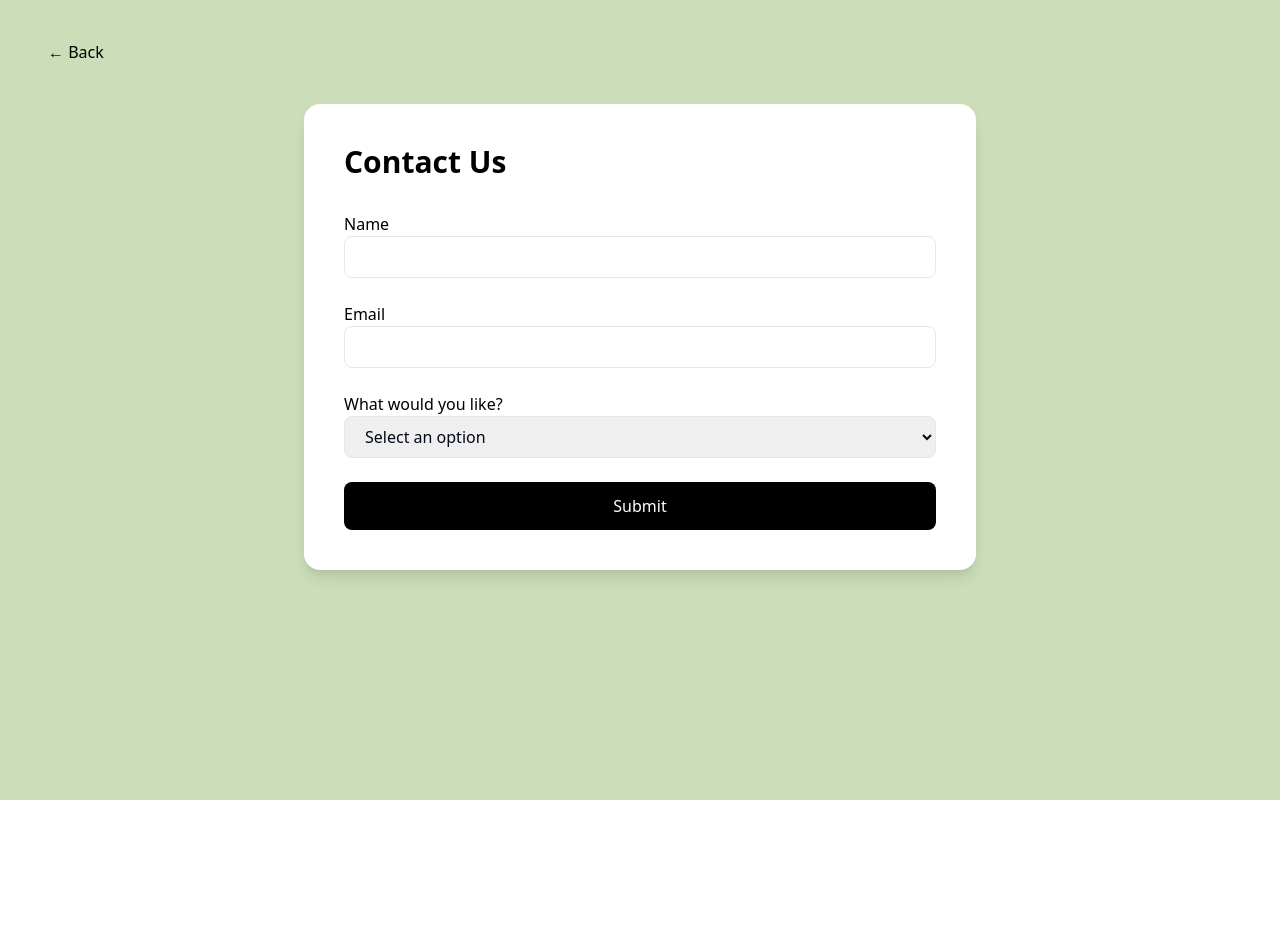
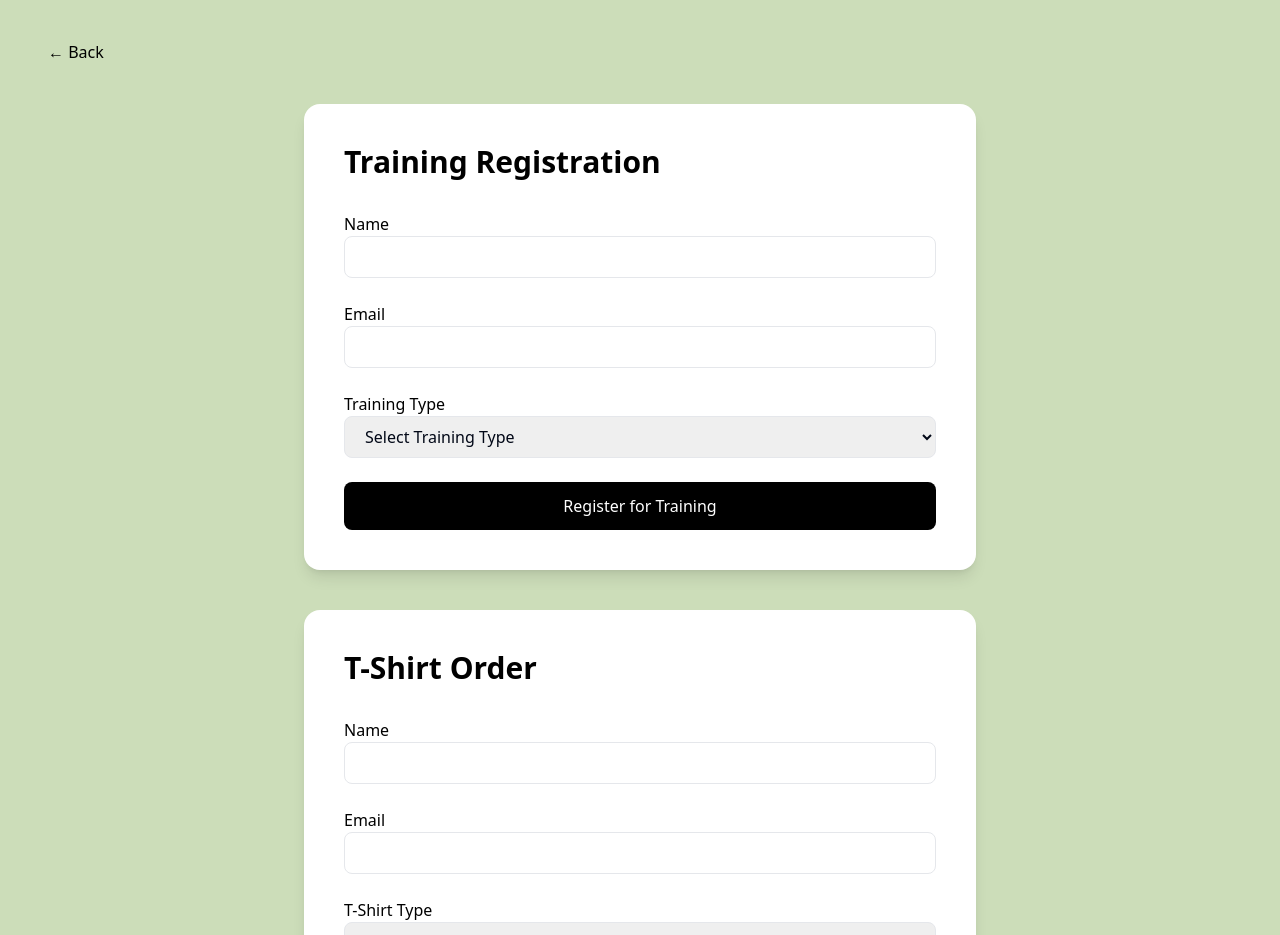
Before and after one commit to pablodour/scroll-n-slide-button, a React (Vite) app: page /contact in a window 1280 px wide. Shown: the top 935 px of the page. Before the commit the page ends 800 px from the top, so only its background shows below. Built offline with nearby package versions, Linux system fonts and the light colour scheme.

Commit message:
contact form

```diff
--- a/src/pages/Contact.tsx
+++ b/src/pages/Contact.tsx
@@ -6,13 +6,10 @@ const Contact = () => {
   const [formData, setFormData] = useState({
     name: '',
     email: '',
-    option: '',
-    purchaseTShirt: false,
+    trainingType: '',
+    sessionType: '',
     tShirtType: '',
     tShirtSize: '',
-    trainingType: '',
-    sessionType: '',
-    message: '',
   });
 
   const trainingOptions = [
@@ -34,13 +31,27 @@ const Contact = () => {
   const tShirtOptions = ["Men", "Women"];
   const tShirtSizes = ["S", "M", "L", "XL", "XXL"];
 
-  const handleSubmit = (e) => {
+  const handleSubmit = (e, type) => {
     e.preventDefault();
-    if (!formData.name || !formData.email || (!formData.option)) {
-      alert("Please fill in all required fields.");
-      return;
-    }
-    console.log('Form submitted:', formData);
+    const formDataToSend = type === 'training' ? {
+      name: formData.name,
+      email: formData.email,
+      trainingType: formData.trainingType,
+    } : {
+      name: formData.name,
+      email: formData.email,
+      tShirtType: formData.tShirtType,
+      tShirtSize: formData.tShirtSize,
+    };
+
+    fetch('https://formspree.io/f/mnqkrepk', {
+      method: 'POST',
+      headers: { 'Content-Type': 'application/json' },
+      body: JSON.stringify(formDataToSend),
+    })
+    .then(response => response.json())
+    .then(data => console.log('Form submitted successfully', data))
+    .catch(error => console.error('Error submitting form', error));
   };
 
   return (
@@ -53,9 +64,9 @@ const Contact = () => {
       </button>
 
       <div className="max-w-2xl mx-auto bg-white rounded-2xl shadow-lg p-6 sm:p-10">
-        <h1 className="text-3xl font-semibold text-text mb-8">Contact Us</h1>
+        <h1 className="text-3xl font-semibold text-text mb-8">Training Registration</h1>
 
-        <form onSubmit={handleSubmit} className="space-y-6">
+        <form onSubmit={(e) => handleSubmit(e, 'training')} className="space-y-6">
           <div>
             <label htmlFor="name" className="text-1xl font-medium text-text mb-8">Name</label>
             <input
@@ -81,23 +92,74 @@ const Contact = () => {
           </div>
 
           <div>
-            <label className="text-1xl font-medium text-text mb-8">What would you like?</label>
+            <label htmlFor="trainingType" className="text-1xl font-medium text-text mb-8">Training Type</label>
             <select
-              value={formData.option}
-              onChange={(e) => setFormData({ ...formData, option: e.target.value })}
+              id="trainingType"
+              value={formData.trainingType}
+              onChange={(e) => setFormData({ ...formData, trainingType: e.target.value, sessionType: '' })}
               className="w-full px-4 py-2 rounded-lg border border-gray-200 focus:outline-none focus:ring-2 focus:ring-gray-200 transition-all"
               required
             >
-              <option value="">Select an option</option>
-              <option value="tshirt">T-Shirt</option>
-              <option value="training">Training</option>
-              <option value="both">T-Shirt & Training</option>
+              <option value="">Select Training Type</option>
+              {trainingOptions.map((option) => (
+                <option key={option} value={option}>{option}</option>
+              ))}
             </select>
           </div>
 
-          {formData.option.includes("tshirt") && (
-            <>
-              <div>
+          {formData.trainingType && (
+            <div>
+              <label htmlFor="sessionType" className="block text-sm font-medium text-text mb-8">Session Type</label>
+              <select
+                id="sessionType"
+                value={formData.sessionType}
+                onChange={(e) => setFormData({ ...formData, sessionType: e.target.value })}
+                className="w-full px-4 py-2 rounded-lg border border-gray-200 focus:outline-none focus:ring-2 focus:ring-gray-200 transition-all"
+                required
+              >
+                <option value="">Select Session Type</option>
+                {sessionOptions[formData.trainingType]?.map((option) => (
+                  <option key={option} value={option}>{option}</option>
+                ))}
+              </select>
+            </div>
+          )}
+
+          <button type="submit" className="w-full bg-text text-white py-3 rounded-lg hover:bg-text-light transition-colors">
+            Register for Training
+          </button>
+        </form>
+      </div>
+
+      <div className="max-w-2xl mx-auto bg-white rounded-2xl shadow-lg p-6 sm:p-10 mt-10">
+        <h1 className="text-3xl font-semibold text-text mb-8">T-Shirt Order</h1>
+
+        <form onSubmit={(e) => handleSubmit(e, 'tshirt')} className="space-y-6">
+          <div>
+            <label htmlFor="name" className="text-1xl font-medium text-text mb-8">Name</label>
+            <input
+              type="text"
+              id="name"
+              value={formData.name}
+              onChange={(e) => setFormData({ ...formData, name: e.target.value })}
+              className="w-full px-4 py-2 rounded-lg border border-gray-200 focus:outline-none focus:ring-2 focus:ring-gray-200 transition-all"
+              required
+            />
+          </div>
+
+          <div>
+            <label htmlFor="email" className="text-1xl font-medium text-text mb-8">Email</label>
+            <input
+              type="email"
+              id="email"
+              value={formData.email}
+              onChange={(e) => setFormData({ ...formData, email: e.target.value })}
+              className="w-full px-4 py-2 rounded-lg border border-gray-200 focus:outline-none focus:ring-2 focus:ring-gray-200 transition-all"
+              required
+            />
+          </div>
+
+          <div>
                 <label htmlFor="tShirtType" className="text-1xl font-medium text-text mb-8">T-Shirt Type</label>
                 <select
                   id="tShirtType"
@@ -127,14 +189,9 @@ const Contact = () => {
                   ))}
                 </select>
               </div>
-            </>
-          )}
 
-          <button
-            type="submit"
-            className="w-full bg-text text-white py-3 rounded-lg hover:bg-text-light transition-colors"
-          >
-            Submit
+          <button type="submit" className="w-full bg-text text-white py-3 rounded-lg hover:bg-text-light transition-colors">
+            Order T-Shirt
           </button>
         </form>
       </div>
```
